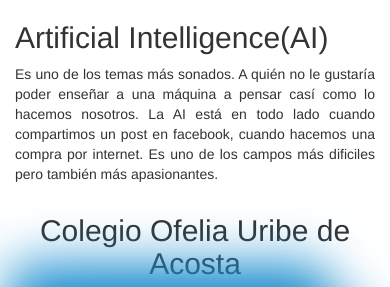
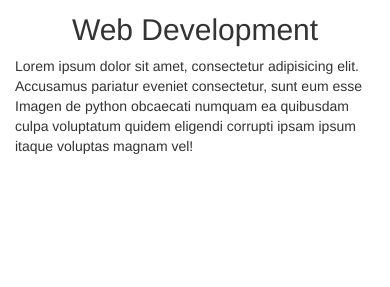
Before and after one commit to sarmijavier/PythonProjectJSJPython, a Flask app: page / in a window 390 px wide. Shown: the part 3655-3942 px from the top of the page. After the commit the page ends 3809 px from the top, so only its background shows below. Run offline with Flask 2, Linux system fonts and the light colour scheme; some libraries are stand-ins or nearby versions.

Commit message:
home.html

```diff
--- a/templates/home.html
+++ b/templates/home.html
@@ -17,21 +17,21 @@
     <div class="carousel-inner">
         <div class="carousel-item active">
             <img src="{{ url_for('static', filename='img/pcs.jpg')}}" class="d-block w-100" alt="...">
-            <div id="title" class="carousel-caption">
+            <div id="title" class="carousel-caption d-none d-md-block">
                 <h1>¡Bienvenidos!</h1>
                 <p>Al curso virtual de python</p>
             </div>
         </div>
         <div class="carousel-item">
             <img src="{{ url_for('static', filename='img/teclado.jpg')}}" class="d-block w-100" alt="...">
-            <div id="title" class="carousel-caption">
+            <div id="title" class="carousel-caption d-none d-md-block">
                 <h2>Aprenderas lo escencial de este lenguaje</h2>
                 <h5>~ Solo existe una forma de no fracasar: nunca intentar ~</h5>
             </div>
         </div>
         <div class="carousel-item">
             <img src="{{ url_for('static', filename='img/code.jpg')}}" class="d-block w-100" alt="...">
-            <div id="title" class="carousel-caption">
+            <div id="title" class="carousel-caption d-none d-md-block">
                 <h3>~El futuro depende de lo que hagas hoy~</h3>
             </div>
         </div>
@@ -48,11 +48,11 @@
 <!-- /carousel -->
 
 <!-- section-python -->
-<div class="container">
+<div class="container-fluid">
     <div class="row">
-        <div class="text-center col-lg-8 offset-lg-2">
+        <div class="col-lg-8 offset-lg-2">
             <h2 class="text-center pt-5">¿Por qué Python?</h2>
-            <p class="text-justify">Python es un lenguaje de programacion interpretado cuya filosofia hace hincapie en
+            <p class="text-center">Python es un lenguaje de programacion interpretado cuya filosofia hace hincapie en
                 una
                 sintaxis muy limpia y un codigo muy legible, ademas es un lenguaje de programacion totalmente gratuito e
                 interpretativo. Python es de codigo abierto, multiparadigma y multiplataforma, versatilidad a la hora de
@@ -60,18 +60,15 @@
         </div>
     </div>
 
-    <div class="row mt-5 mr-auto">
+    <div class="row">
         <div class="col-lg-2">
-            <img src="{{ url_for('static', filename='img/iconpc.png')}}" class="d-block w-50 mx-auto" alt="...">
+            <img src="{{ url_for('static', filename='img/iconpc.png')}}" class="d-block w-50 mr-2" alt="...">
         </div>
-        <div class="text-justify col-lg-4">
-            <h2 class="text-justify mt-5">Aplicaciones de escritorio</h2>
-            <p class="text-justify ">
-                Este tipo de aplicaciones son las que se encuentran instaladas en un computador o USB, estas
-                aplicaciones se
-                pueden ejecutar sin internet. Python nos ofrece diferentes herramientas para crear estas aplicaciones,
-                algunas de estas son: <br>
-            </p>
+        <div class="col-lg-2">
+            <h2 class="text-center mt-5">Aplicaciones de escritorio</h2>
+            Este tipo de aplicaciones son las que se encuentran instaladas en un computador o USB, estas aplicaciones se
+            pueden ejecutar sin internet. Python nos ofrece difeenter herramientas para crear estas aplicaciones como lo
+            es
             <ul>
                 <li>PyQt / PySide</li>
                 <li>PyGTK</li>
@@ -80,81 +77,31 @@
             </ul>
             <img src="" alt="">
         </div>
-        <div class="col-lg-2 col-md-12 col-sm-12">
-            <img src="{{ url_for('static', filename='img/iconwd.png')}}" class="d-block w-50 mx-auto" alt="...">
+        <div class="col-lg-2">
+            <img src="https://external-content.duckduckgo.com/iu/?u=https%3A%2F%2Fi.ytimg.com%2Fvi%2F-ogWHhd6CsA%2Fmaxresdefault.jpg&f=1&nofb=1"
+                alt="..." class="img-thumbnail">
         </div>
-        <div class="text-justify col-lg-4 col-md-12 col-sm-12 aling-center">
-            <h2 class="text-justify mt-5">Desarrollo web</h2>
-            <p>
-                Python es un competidor en mundo back-end, sin embargo es una muy buena forma de empezar en este mundo,
-                su mini framwork flask
-                nos va permitir saber como funciona la web y poder diseñar páginas web facilmente. Claro despues de
-                tener bases en HTML, CSS y JS.
-                Ya despues podemos pasar a un framework más potente por parte de python como lo es Django.
-            </p>
+        <div class="col-lg-2">
+            <h2 class="text-center mt-5">Artificial Intelligence</h2>
+            Lorem ipsum dolor sit amet, consectetur adipisicing elit. Accusamus pariatur eveniet consectetur, sunt eum
+            esse
+            <img src="" alt="">Imagen de python
+            obcaecati numquam ea quibusdam culpa voluptatum quidem eligendi corrupti ipsam ipsum itaque voluptas magnam
+            vel!
         </div>
-    </div>
-    <div class="row pt-5 mr-auto">
-        <div class="col-lg-2 col-md-12 col-sm-12">
-            <img src="{{ url_for('static', filename='img/iconds.png')}}" class="d-block w-50 mx-auto" alt="...">
+        <div class="col-lg-2">
+            <img src="https://external-content.duckduckgo.com/iu/?u=https%3A%2F%2Fi.ytimg.com%2Fvi%2F-ogWHhd6CsA%2Fmaxresdefault.jpg&f=1&nofb=1"
+                alt="..." class="img-thumbnail">
         </div>
-        <div class="text-justify col-lg-4 col-md-12 col-sm-12 aling-center">
-            <h2 class="text-justify mt-5">Data science</h2>
-            <p>
-                Los datos son importantes hoy en día, con python tenemos la mayor gama de herramientas que nos van a
-                permitir manipular datos con
-                el fin de dar valor a algo. Suena complejo pero esta rama es la base de la inteligencia artificial.
-            </p>
-            <img src="" alt="">
-        </div>
-        <div class="col-lg-2 col-md-12 col-sm-12">
-            <img src="{{ url_for('static', filename='img/iconai.png')}}" class="d-block w-50 mx-auto" alt="...">
-        </div>
-        <div class="text-justify col-lg-4 col-md-12 col-sm-12 aling-center">
-            <h2 class="text-justify mt-5">Artificial Intelligence(AI)</h2>
-            <p>
-                Es uno de los temas más sonados. A quién no le gustaría poder enseñar a una máquina a pensar casí como
-                lo
-                hacemos nosotros. La AI está en todo lado cuando compartimos un post en facebook, cuando hacemos una
-                compra por internet. Es uno de los
-                campos más dificiles pero también más apasionantes.
-            </p>
+        <div class="col-lg-2">
+            <h2 class="text-center mt-5">Web Development</h2>
+            Lorem ipsum dolor sit amet, consectetur adipisicing elit. Accusamus pariatur eveniet consectetur, sunt eum
+            esse
+            <img src="" alt="">Imagen de python
+            obcaecati numquam ea quibusdam culpa voluptatum quidem eligendi corrupti ipsam ipsum itaque voluptas magnam
+            vel!
         </div>
     </div>
 </div>
 <!-- /section-python -->
-
-<!-- section-imagesSchool -->
-<div class="container">
-    <h2 class="mb-5 mt-5 text-center ml-auto">Colegio Ofelia Uribe de Acosta</h2>
-    <div id="section-img" class="row text-center mt-5  ml-auto">
-        <div class="col-lg-4">
-            <img src="https://external-content.duckduckgo.com/iu/?u=http%3A%2F%2F3.bp.blogspot.com%2F-USJx-kuDQHA%2FT6YQxIax6QI%2FAAAAAAAAASM%2FHnI64XiaeA8%2Fs1600%2Fimagen%2Bdel%2Bcolegio.jpg&f=1&nofb=1"
-                alt="..." class="img-thumbnail">
-        </div>
-        <div class="col-lg-4">
-            <img src="{{ url_for('static', filename='img/school.jpg')}}" alt="..." class="img-thumbnail">
-        </div>
-        <div class="col-lg-4">
-            <img src="https://www.secciona2.com/wp-content/uploads/2019/06/Obra-de-Arquitectura-Colegio-Ofelia-Uribe-Acosta-11.jpg"
-                alt="..." class="img-thumbnail">
-        </div>
-    </div>
-</div>
-<!-- /section-imagesSchool -->
-
-
-
-<!-- school-map -->
-<div class="container ">
-    <div class="row">
-        <div class="col-11 text-center offset-lg-1 mt-5">
-            <iframe
-                src="https://www.google.com/maps/embed?pb=!1m18!1m12!1m3!1d1672.3277523193549!2d-74.1025880233364!3d4.5056555445806605!2m3!1f0!2f0!3f0!3m2!1i1024!2i768!4f13.1!3m3!1m2!1s0x8e3fa3cafb0a19f9%3A0x8ca4c6c77e58d3ab!2sColegio%20Ofelia%20Uribe%20de%20Acosta!5e0!3m2!1sen!2sco!4v1599065088387!5m2!1sen!2sco"
-                width="90%" height="200%" frameborder="0" style="border:0;" allowfullscreen="" aria-hidden="false"
-                tabindex="0"></iframe>
-        </div>
-    </div>
-</div>
-<!-- /school-map -->
 {% endblock %}
```
